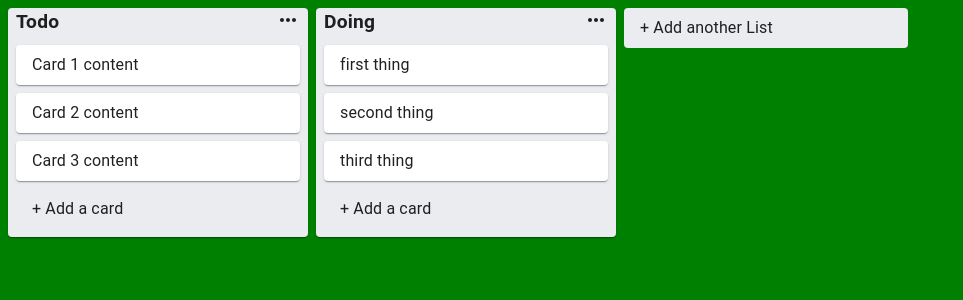
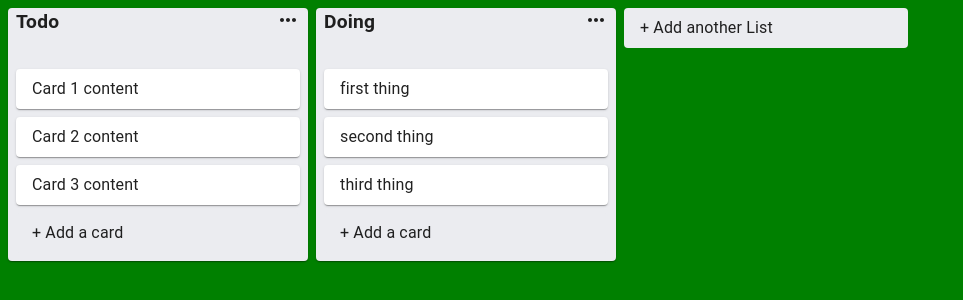
Before and after one commit to anamariatanase/iDoList, a React (Create React App) app: page / in a window 1280 px wide. Shown: the top 300 px of the page, without its empty margins (0-963 px from the left). Built offline with nearby package versions, Linux system fonts and the light colour scheme.

Commit message:
Finished drag and drop feature

```diff
--- a/package.json
+++ b/package.json
@@ -9,6 +9,7 @@
     "@testing-library/react": "^11.2.6",
     "@testing-library/user-event": "^12.8.3",
     "react": "^17.0.2",
+    "react-beautiful-dnd": "^13.1.0",
     "react-dom": "^17.0.2",
     "react-scripts": "4.0.3",
     "web-vitals": "^1.1.1"
--- a/src/App.js
+++ b/src/App.js
@@ -6,12 +6,15 @@ import store from './utils/store'
 import StoreApi from './utils/storeAPI'
 import InputContainer from './components/Input/InputContainer';
 import { makeStyles } from '@material-ui/core/styles'
+import { DragDropContext, Droppable } from 'react-beautiful-dnd';
 
 const useStyle = makeStyles((theme) => ({
   root: {
     display: 'flex',
     minHeight: "100vh",
     backgroundColor: "green",
+    width: '100%',
+    overflowY: 'auto'
   }
 }));
 
@@ -57,24 +60,72 @@ function App() {
 
     const newState = {
       ...data,
-      lists:{
+      lists: {
         ...data.lists,
-        [listId]:list
+        [listId]: list
       }
     }
     setData(newState);
   };
+  const onDragEnd = (result) => {
+    const { destination, source, draggableId, type } = result;
+
+    if (!destination) {
+      return;
+    }
+    if (type === "list") {
+      const newListIds = data.listIds;
+      newListIds.splice(source.index, 1);
+      newListIds.splice(destination.index, 0, draggableId)
+      return;
+    }
+    const sourceList = data.lists[source.droppableId];
+    const destinationList = data.lists[destination.droppableId];
+    const draggingCard = sourceList.cards.filter((card) => card.id === draggableId)[0];
+    if (source.droppableId === destination.droppableId) {
+      sourceList.cards.splice(source.index, 1);
+      destinationList.cards.splice(destination.index, 0, draggingCard);
+      const newState = {
+        ...data,
+        lists: {
+          ...data.lists,
+          [sourceList.id]: destinationList
+        }
+      };
+      setData(newState);
+    } else {
+      sourceList.cards.splice(source.index, 1);
+      destinationList.cards.splice(destination.index, 0, draggingCard);
+
+      const newState = {
+        ...data,
+        lists: {
+          ...data.lists,
+          [sourceList.id]: sourceList,
+          [destinationList.id]: destinationList
+        }
+      }
+      setData(newState);
+    }
+  }
   return (
     <StoreApi.Provider value={{ addMoreCard, addMoreList, updateListTitle }}>
-      <div className={classes.root}>
+      <DragDropContext onDragEnd={onDragEnd}>
+        <Droppable droppableId="app" type="list" direction="horizontal">{(provided) => (
+          <div className={classes.root} ref={provided.innerRef}{...provided.droppableProps}>
             {
-          data.listIds.map((listId) => {
+              data.listIds.map((listId, index) => {
                 const list = data.lists[listId];
-            return <List list={list} key={listId} />
+                return <List list={list} key={listId} index={index} />
               })
             }
             <InputContainer type="list" />
+            {provided.placeholder}
           </div>
+        )}
+
+        </Droppable>
+      </DragDropContext>
     </StoreApi.Provider>
   );
 }
--- a/src/components/Input/InputCard.js
+++ b/src/components/Input/InputCard.js
@@ -6,6 +6,7 @@ import storeAPI from "../../utils/storeAPI";
 
 const useStyle = makeStyles((theme) => ({
     card: {
+        width:'280px',
         margin: theme.spacing(0, 1, 1, 1),
         paddingBottom: theme.spacing(4),
 
@@ -27,7 +28,7 @@ const useStyle = makeStyles((theme) => ({
 export default function InputCard({ setOpen, listId, type }) {
     const classes = useStyle();
     const { addMoreCard, addMoreList } = useContext(storeAPI);
-    const [title, setTitle] = useState(null);
+    const [title, setTitle] = useState('');
     const handleOnChange = (e) => {
         setTitle(e.target.value)
     };
--- a/src/components/List/Card.js
+++ b/src/components/List/Card.js
@@ -1,6 +1,7 @@
 import React from 'react';
 import { Paper } from '@material-ui/core';
 import { makeStyles } from '@material-ui/core/styles'
+import { Draggable } from 'react-beautiful-dnd';
 
 const useStyle = makeStyles((theme) => ({
     card: {
@@ -9,11 +10,17 @@ const useStyle = makeStyles((theme) => ({
     },
 
 }));
-export default function Card({card}) {
+export default function Card({ card, index }) {
     const classes = useStyle();
     return (
-        <div>
-            <Paper className={classes.card}>{card.content}</Paper>
-        </div>
+        <Draggable draggableId={card.id} index={index}>
+            {(provided) => (
+                <div ref={provided.innerRef }{... provided.dragHandleProps}{... provided.draggableProps}>
+                    <Paper className={classes.card}>{card.content}</Paper>
+                </div>
+            )}
+
+        </Draggable>
+
     );
 }
--- a/src/components/List/List.js
+++ b/src/components/List/List.js
@@ -1,31 +1,45 @@
 import React from 'react';
-import {CssBaseline, Paper, Typography} from '@material-ui/core';
-import {makeStyles} from "@material-ui/core/styles";
+import { CssBaseline, Paper, Typography } from '@material-ui/core';
+import { makeStyles } from "@material-ui/core/styles";
 import Title from './Title';
 import Card from './Card';
 import InputContainer from '../Input/InputContainer';
-const useStyle = makeStyles((theme)=>({
-    root:{
-        minWidth:'300px',
-        backgroundColor:'#EBECF0',
-        marginLeft:theme.spacing(1),
+import { Draggable, Droppable } from 'react-beautiful-dnd';
+const useStyle = makeStyles((theme) => ({
+    root: {
+        minWidth: '300px',
+        backgroundColor: '#EBECF0',
+        marginLeft: theme.spacing(1),
 
     },
+    cardContainer: {
+        marginTop: theme.spacing(4)
+    }
 }));
-export default function List({list}){
+export default function List({ list,index }) {
     const classes = useStyle();
     return (
-        <div>
-            <Paper className={classes.root}>
-                <CssBaseline/>
-                <Typography>
-                    <Title title={list.title} listId={list.id}/>
-                    {list.cards.map((card)=>(
-                        <Card key={card.id} card={card} />
-                    ))}
-                    <InputContainer listId={list.id} type="card"/>
-                </Typography>
-            </Paper>
-        </div>
+        <Draggable draggableId={list.id} index={index}>{(provided) => (
+            <div ref={provided.innerRef} {...provided.draggableProps}>
+                <Paper className={classes.root} {...provided.dragHandleProps}>
+                    <CssBaseline />
+                    <Typography>
+                        <Title title={list.title} listId={list.id} />
+                        <Droppable droppableId={list.id}>
+                            {(provided) => (<div ref={provided.innerRef}{...provided.droppableProps} className={classes.cardContainer}>
+                                {list.cards.map((card, index) => (
+                                    <Card key={card.id} card={card} index={index} />
+                                ))}
+                                {provided.placeholder}
+                            </div>)}
+                        </Droppable>
+                        <InputContainer listId={list.id} type="card" />
+                    </Typography>
+                </Paper>
+            </div>
+        )}
+
+        </Draggable>
+
     )
 }
--- a/src/utils/store.js
+++ b/src/utils/store.js
@@ -33,7 +33,7 @@ const data = {
                     content: 'second thing'
                 },
                 {
-                    id: 'card-4',
+                    id: 'card-6',
                     content: 'third thing'
                 },
             ]
--- a/src/utils/storeAPI.js
+++ b/src/utils/storeAPI.js
@@ -1,3 +1,3 @@
 import React from 'react';
 
-export default React.createContext(null)
+export default React.createContext('')
```
Also changed, not shown: 1 other file (tests, documents, lock files or other folders). Lines whose indentation alone changed are shown as unchanged.
